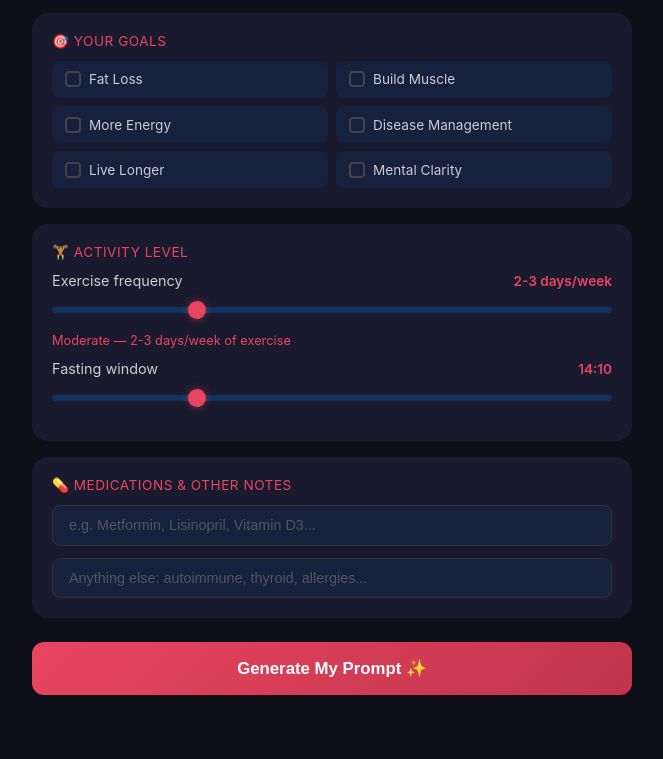
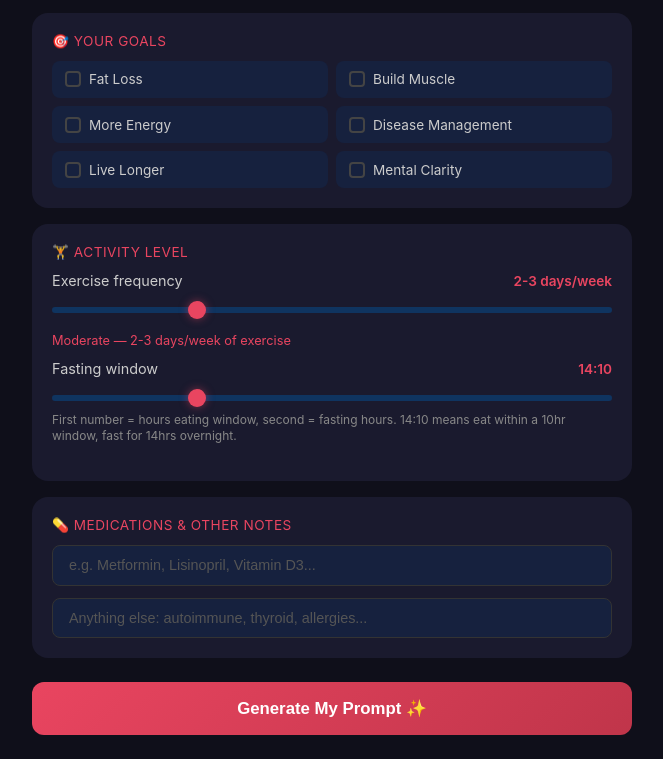
Before and after one commit to stancsz/longevity-research, a website: page intake-form.html in a window 1280 px wide. Shown: the part 939-1698 px from the top of the page, without its empty margins (308-971 px from the left). Before the commit the page ends 1658 px from the top, so only its background shows below. Drawn offline with Linux system fonts and the light colour scheme.

Commit message:
Explain fasting window format: first number=eating hours, second=fasting hours

```diff
--- a/intake-form.html
+++ b/intake-form.html
@@ -48,6 +48,8 @@
     .text-field { width: 100%; padding: 0.7rem 1rem; border-radius: 8px; border: 1.5px solid #333; background: var(--input-bg); color: #fff; font-size: 0.9rem; transition: border-color 0.2s; }
     .text-field:focus { outline: none; border-color: var(--accent); }
     .text-field::placeholder { color: #555; }
+
+    .helper-text { font-size: 0.75rem; color: #888; margin-top: 0.4rem; line-height: 1.4; }
 
     .section { margin-bottom: 0.75rem; }
 
@@ -179,6 +181,7 @@
               <span class="slider-value" id="fastingValue">14:10</span>
             </div>
             <input type="range" id="fasting" min="1" max="5" value="2">
+            <div class="helper-text">First number = hours eating window, second = fasting hours. 14:10 means eat within a 10hr window, fast for 14hrs overnight.</div>
           </div>
         </div>
       </div>
```
Also changed, not shown: docs/intake-form.html (+3 -0 lines), dist/intake-form.html.
